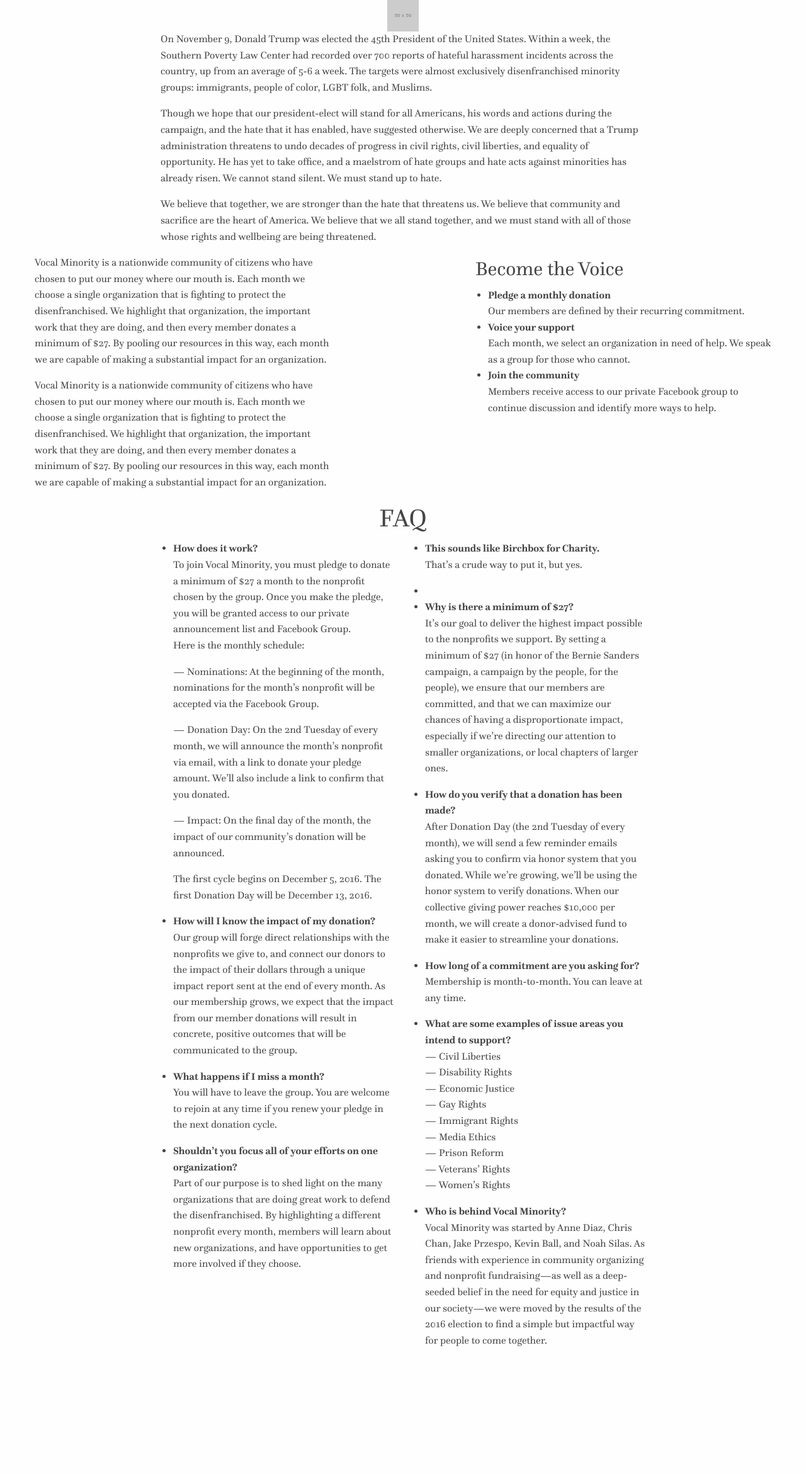
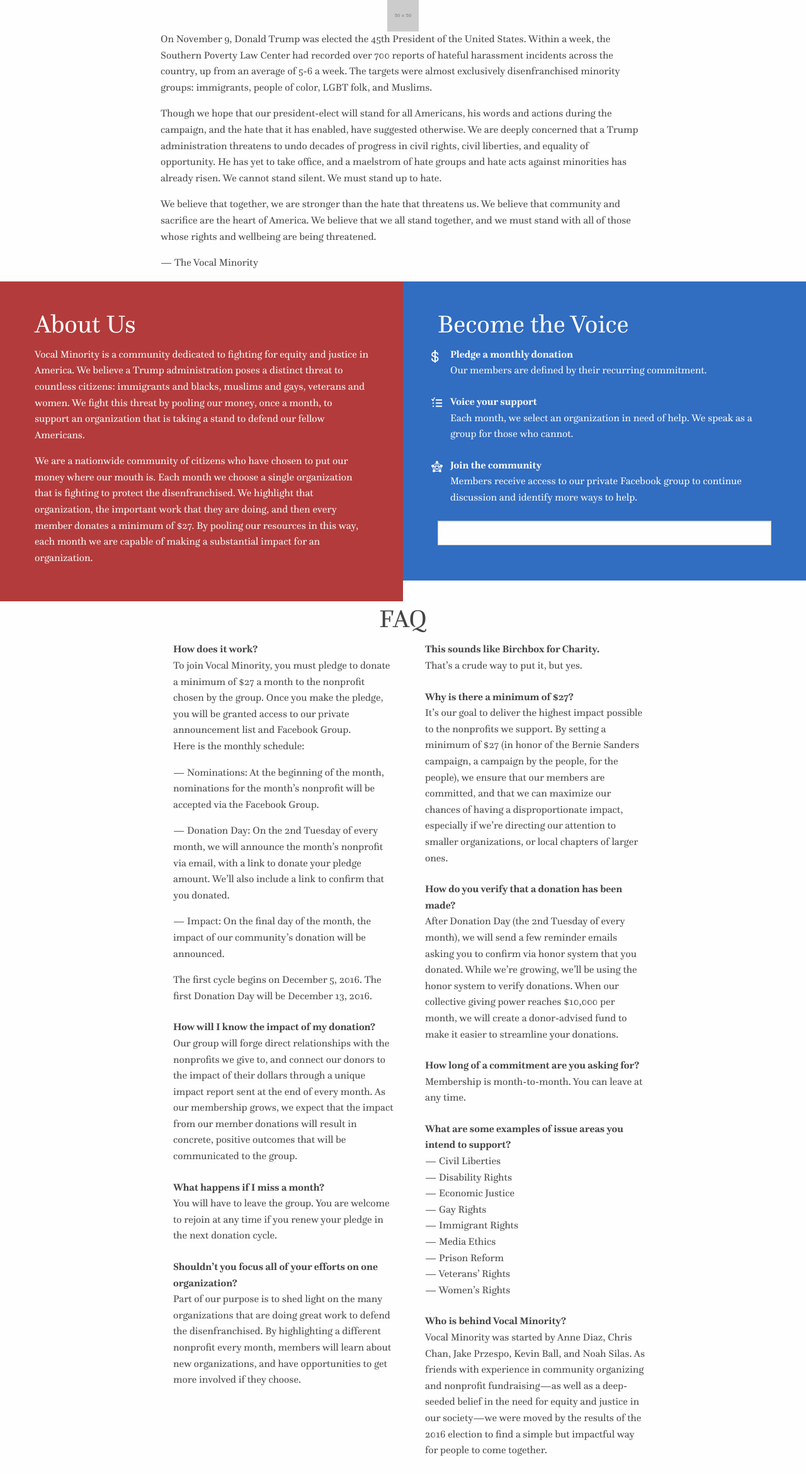
Before and after one commit to VocalMinority/vocalminority.us, a Jekyll site: the page built from index.html, in a window 1280 px wide. Shown: the whole page at 63% size. Built offline with Jekyll 4.4.1, drawn with Linux system fonts in a browser that asks for light colours; before the commit the page ends 2158 px from its top, so only the background shows below that.

Commit message:
Beginnings of cta section

```diff
--- a/_sass/_settings.scss
+++ b/_sass/_settings.scss
@@ -49,8 +49,8 @@
 $global-width: rem-calc(1200);
 $global-lineheight: 1.5;
 $foundation-palette: (
-  primary: #2199e8,
-  secondary: #777,
+  primary: #316DC1,
+  secondary: #B33B3B,
   success: #3adb76,
   warning: #ffae00,
   alert: #ec5840,
@@ -148,7 +148,7 @@
 $hr-margin: rem-calc(20) auto;
 $list-lineheight: $paragraph-lineheight;
 $list-margin-bottom: $paragraph-margin-bottom;
-$list-style-type: disc;
+$list-style-type: none;
 $list-style-position: outside;
 $list-side-margin: 1.25rem;
 $list-nested-side-margin: 1.25rem;
--- /dev/null
+++ b/_sass/components/_ctas.scss
@@ -0,0 +1,45 @@
+.ctas-about-container {
+  background-color: map-get($foundation-palette, secondary);
+  color: $white;
+}
+
+.ctas-voice-container{
+  background-color: map-get($foundation-palette, primary);
+  color: $white;
+}
+
+.ctas-about, .ctas-voice {
+  @include breakpoint(large) {
+    max-width: rem-calc(570);
+  }
+  margin: rem-calc(40);
+}
+
+.ctas-about {
+  float: right;
+}
+
+.ctas-voice {
+  float: left;
+}
+
+.ctas-list-pledge, .ctas-list-voice, .ctas-list-join {
+  position: relative;
+  &:before {
+    content: '';
+    width: 20px;
+    height: 20px;
+    position: absolute;
+    left: -30px;
+    top: 5px;
+  }
+}
+.ctas-list-pledge:before {
+  background: url("/images/money-white.svg") no-repeat;
+}
+.ctas-list-voice:before {
+  background: url("/images/vote-white.svg") no-repeat;
+}
+.ctas-list-join:before {
+  background: url("/images/community-white.svg") no-repeat;
+}
--- /dev/null
+++ b/_sass/components/_lists.scss
@@ -0,0 +1,3 @@
+li {
+  margin-bottom: 1.5rem;
+}
--- a/css/main.scss
+++ b/css/main.scss
@@ -96,3 +96,9 @@
 @include foundation-visibility-classes;
 @include foundation-float-classes;
 //@include foundation-flex-classes;
+//
+
+
+// App specific styles
+@import 'components/ctas';
+@import 'components/lists';
--- a/index.html
+++ b/index.html
@@ -20,34 +20,45 @@
     <p>
       We believe that together, we are stronger than the hate that threatens us. We believe that community and sacrifice are the heart of America. We believe that we all stand together, and we must stand with all of those whose rights and wellbeing are being threatened.
     </p>
+    <p>
+      &mdash; The Vocal Minority
+    </p>
   </div>
 </section>
 
-<section class="ctas row">
-  <div class="columns large-5">
+<section class="ctas row expanded">
+  <div class="columns large-6 ctas-about-container">
+    <div class="ctas-about">
+      <h2>About Us</h2>
       <p>
-      Vocal Minority is a nationwide community of citizens who have chosen to put our money where our mouth is. Each month we choose a single organization that is fighting to protect the disenfranchised. We highlight that organization, the important work that they are doing, and then every member donates a minimum of $27. By pooling our resources in this way, each month we are capable of making a substantial impact for an organization.
+        Vocal Minority is a community dedicated to fighting for equity and justice in America. We believe a Trump administration poses a distinct threat to countless citizens: immigrants and blacks, muslims and gays, veterans and women. We fight this threat by pooling our money, once a month, to support an organization that is taking a stand to defend our fellow Americans.
       </p>
       <p>
-      Vocal Minority is a nationwide community of citizens who have chosen to put our money where our mouth is. Each month we choose a single organization that is fighting to protect the disenfranchised. We highlight that organization, the important work that they are doing, and then every member donates a minimum of $27. By pooling our resources in this way, each month we are capable of making a substantial impact for an organization.
+        We are a nationwide community of citizens who have chosen to put our money where our mouth is. Each month we choose a single organization that is fighting to protect the disenfranchised. We highlight that organization, the important work that they are doing, and then every member donates a minimum of $27. By pooling our resources in this way, each month we are capable of making a substantial impact for an organization.
       </p>
     </div>
-  <div class="columns large-offset-2 large-5">
-    <h3>Become the Voice</h3>
-    <ul>
-      <li class="pledge">
+  </div>
+  <div class="columns large-6 ctas-voice-container">
+    <div class="ctas-voice">
+      <h2>Become the Voice</h2>
+      <ul class="ctas-list">
+        <li class="ctas-list-pledge">
           <strong>Pledge a monthly donation</strong><br/>
           Our members are defined by their recurring commitment.
         </li>
-      <li class="voice">
+        <li class="ctas-list-voice">
           <strong>Voice your support</strong><br/>
           Each month, we select an organization in need of help. We speak as a group for those who cannot.
         </li>
-      <li class="join">
+        <li class="ctas-list-join">
           <strong>Join the community</strong><br/>
           Members receive access to our private Facebook group to continue discussion and identify more ways to help.
         </li>
       </ul>
+      <form>
+        <input type="email"></input>
+      </form>
+    </div>
   </div>
 </section>
 <section class="faq row">
```
Lines whose indentation alone changed are shown as unchanged.
